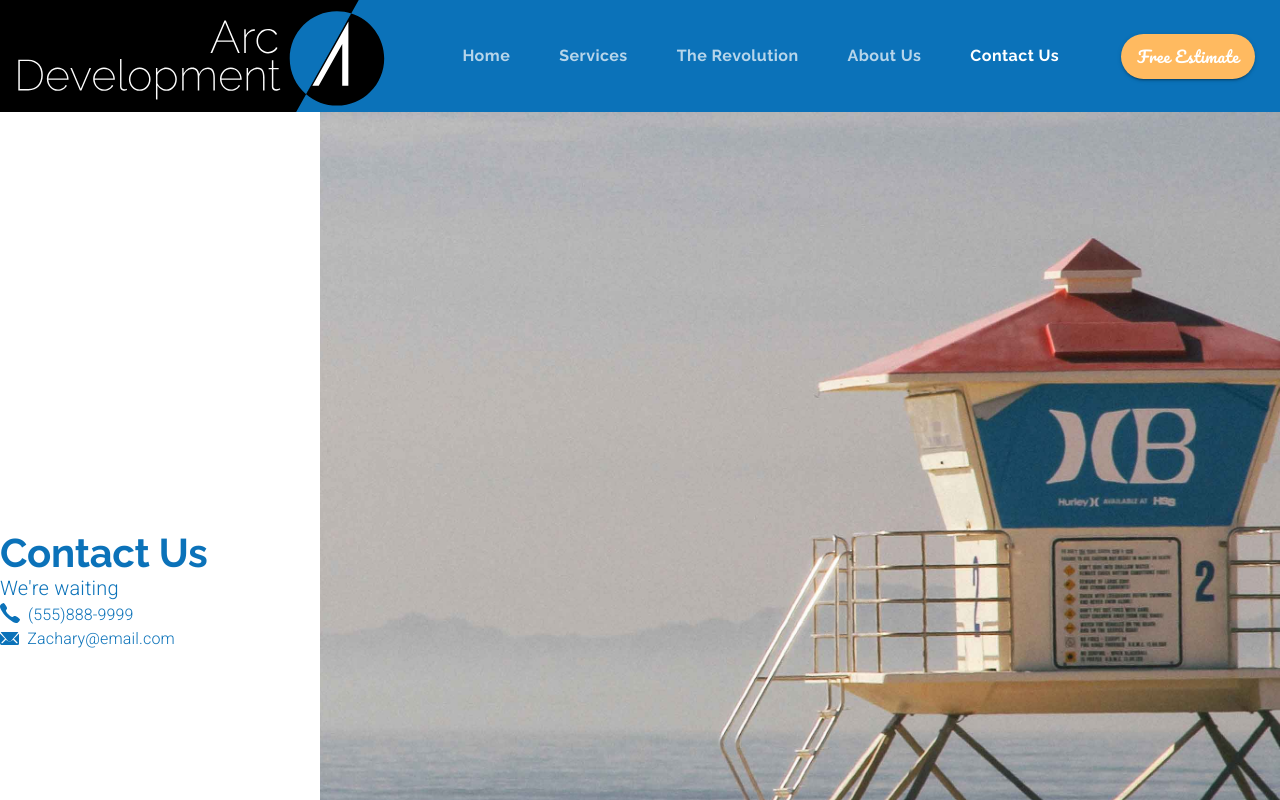
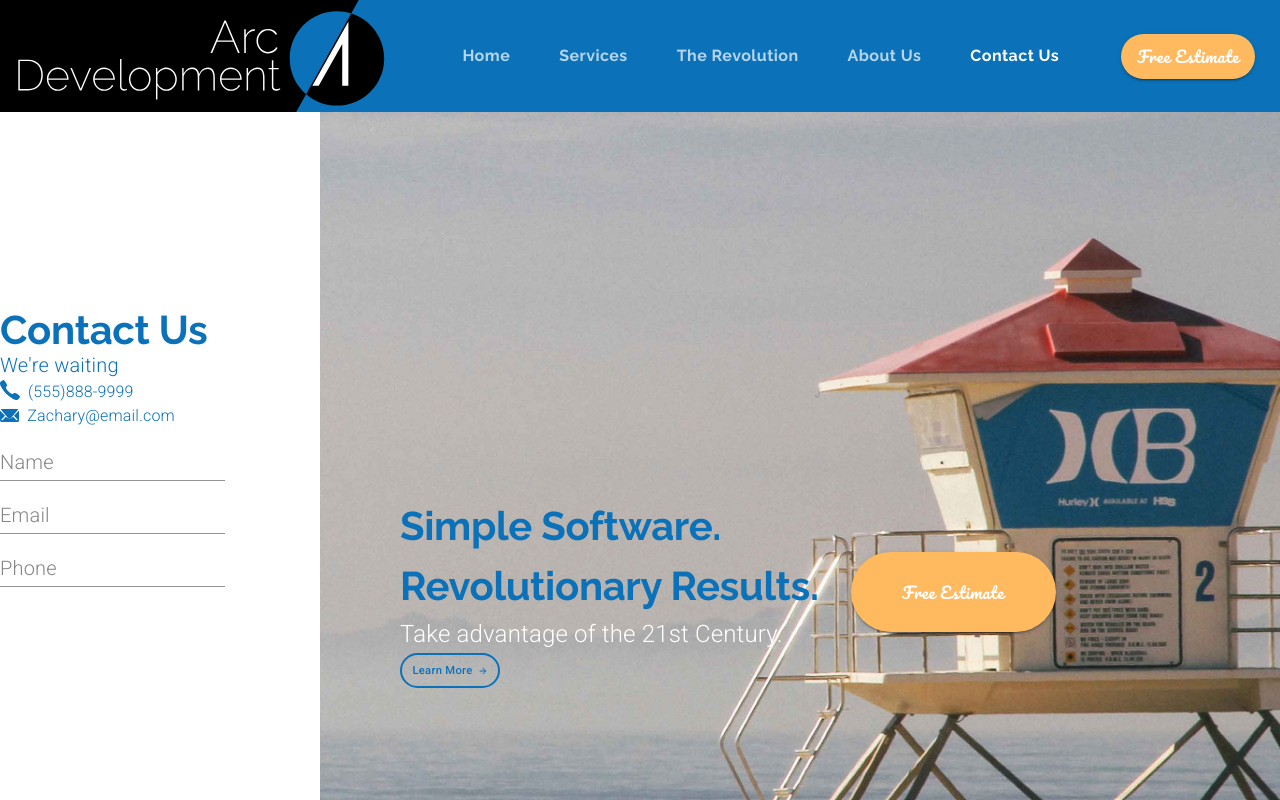
Before and after one commit to jeromeski/aceevolution, a React (Create React App) app: page /contact in a window 1280 px wide. Shown: the top 800 px of the page. Built offline with nearby package versions, Linux system fonts and the light colour scheme.

Commit message:
Using TextFields - State Controlled Values

```diff
--- a/src/components/Contact.js
+++ b/src/components/Contact.js
@@ -1,4 +1,4 @@
-import React from 'react';
+import React, { useState } from 'react';
 import { Link } from 'react-router-dom';
 import { makeStyles, useTheme } from '@material-ui/core/styles';
 import {
@@ -6,11 +6,14 @@
   IconButton,
   Typography,
   useMediaQuery,
-  TextField
+  TextField,
+  Button
 } from '@material-ui/core';
 import background from '../assets/background.jpg';
 import phoneIcon from '../assets/phone.svg';
 import emailIcon from '../assets/email.svg';
+import airplane from '../assets/send.svg';
+import ButtonArrow from './ui/ButtonArrow';
 
 const useStyles = makeStyles(theme => ({
   background: {
@@ -19,12 +22,44 @@
     backgroundSize: ' cover',
     backgroundRepeat: 'no-repeat',
     height: '60em'
+  },
+  estimateButton: {
+    ...theme.typography.estimate,
+    borderRadius: 50,
+    height: 80,
+    width: 205,
+    backgroundColor: theme.palette.common.orange,
+    marginRight: '5em',
+    marginLeft: '2em',
+    '&:hover': {
+      backgroundColor: theme.palette.secondary.light
+    },
+    [theme.breakpoints.down('sm')]: {
+     marginRight: 0,
+     marginLeft: 0
+    }
+  },
+  learnButton: {
+    ...theme.typography.learnButton,
+    fontSize: '0.7rem',
+    height: 35,
+    padding: 5,
+    width: 100,
+    [theme.breakpoints.down('sm')]: {
+      marginBottom: '2em'
+    }
   }
 }));
 
-const Contact = () => {
+const Contact = (props) => {
   const classes = useStyles();
   const theme = useTheme();
+  const matchesSM = useMediaQuery(theme.breakpoints.down('sm'));
+
+  const [name, setName] = useState('');
+  const [email, setEmail] = useState('');
+  const [phone, setPhone] = useState('');
+  const [message, setMessage] = useState('');
 
   return (
     <Grid container direction='row'>
@@ -55,19 +90,111 @@
         </Grid>
         <Grid item container>
           <Grid item>
-            <img src={emailIcon} alt='envelope' style={{ marginRight: '0.5em', verticalAlign: 'bottom' }} />
+            <img
+              src={emailIcon}
+              alt='envelope'
+              style={{ marginRight: '0.5em', verticalAlign: 'bottom' }}
+            />
           </Grid>
           <Grid item>
             <Typography
               variant='body1'
-              style={{ color: theme.palette.common.blue, fontSize: '1rem' }}  >
+              style={{ color: theme.palette.common.blue, fontSize: '1rem' }}>
               Zachary@email.com
             </Typography>
           </Grid>
         </Grid>
+        <Grid item container>
+          <Grid item>
+            <TextField
+              label='Name'
+              id='name'
+              value={name}
+              onChange={evt => setName(evt.target.value)}
+            />
+          </Grid>
+          <Grid item>
+            <TextField
+              label='Email'
+              id='email'
+              value={email}
+              onChange={evt => setEmail(evt.target.value)}
+            />
+          </Grid>
+          <Grid>
+            <TextField
+              label='Phone'
+              id='phone'
+              value={phone}
+              onChange={evt => setPhone(evt.target.value)}
+            />
+          </Grid>
+        </Grid>
+        <Grid item>
+          <TextField
+            value={message}
+            id='message'
+            multiline
+            rows={10}
+            onChange={evt => setMessage(evt.target.value)}
+          />
+        </Grid>
+        <Grid item>
+          <Button variant='contained'>
+            Send Message
+            <img src={airplane} alt='paper airplane' />
+          </Button>
+        </Grid>
+      </Grid>
 
+      <Grid item container className={classes.background} alignItems='center' lg={9}>
+        <Grid
+          item
+          style={{
+            marginLeft: matchesSM ? 0 : '5em',
+            textAlign: matchesSM ? 'center' : 'inherit'
+          }}>
+          <Grid container direction='column'>
+            <Typography variant='h2'>
+              Simple Software.
+              <br />
+              Revolutionary Results.
+            </Typography>
+            <Typography variant='subtitle2' style={{ fontSize: '1.5rem' }}>
+              Take advantage of the 21st Century.
+            </Typography>
+            <Grid item>
+              <Button
+                onClick={() => props.setValue(2)}
+                component={Link}
+                to='/revolution'
+                variant='outlined'
+                className={classes.learnButton}
+                style={{
+                  color: theme.palette.common.blue,
+                  borderColor: theme.palette.common.blue
+                }}>
+                <span style={{ marginRight: 5 }}>Learn More</span>
+                <ButtonArrow
+                  width={10}
+                  height={10}
+                  fill={theme.palette.common.blue}
+                />
+              </Button>
+            </Grid>
+          </Grid>
+        </Grid>
+        <Grid item>
+          <Button
+            onClick={() => props.setValue(5)}
+            component={Link}
+            to='/estimate'
+            variant='contained'
+            className={classes.estimateButton}>
+            Free Estimate
+          </Button>
+        </Grid>
       </Grid>
-      <Grid item container className={classes.background} lg={9}></Grid>
     </Grid>
   );
 };
```
